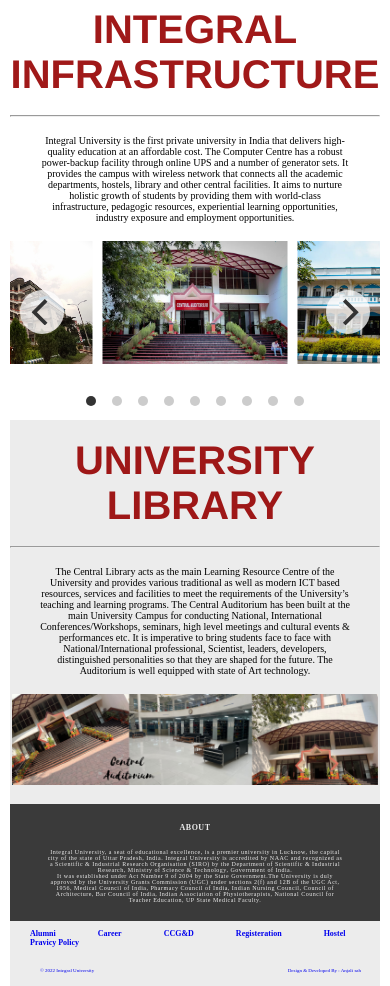
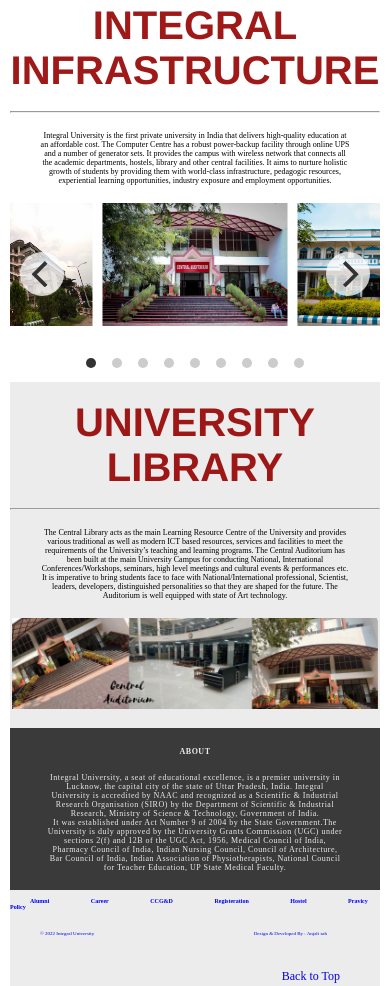
Before and after one commit to DevOpsAnjali/IUL, a plain HTML site: page index.html in a window 390 px wide. Shown: the part 1014-2000 px from the top of the page. Drawn offline with nearby package versions, Linux system fonts and the light colour scheme.

Commit message:
Update styles.css

```diff
--- a/styles.css
+++ b/styles.css
@@ -272,7 +272,7 @@ table{
   }
   p{
     text-align: justify center;
-    font-size: 10px;
+    font-size: 8px;
     padding-right: 30px;
     padding-left: 30px;
  }
@@ -294,11 +294,11 @@ table{
     font-size: 8px;
   }
   .about{
-    font-size: 6px;
+    font-size: 8px;
     padding-top: 0%;
   }
   .cell{
-    font-size: 8px;
+    font-size: 6px;
     padding-top: 2%;
     padding-bottom: 1%;
     padding-left: 0%;
@@ -314,7 +314,7 @@ table{
   .dev{
     text-decoration: none;
     text-align: right;
-    padding-left: 50%;
+    padding-left: 40%;
     padding-right: 0%;
     font-size: 5px;
   }
@@ -334,7 +334,7 @@ table{
     text-align: center;
   }
   .department{
-    font-size: 12px;
+    font-size: 10px;
     color: #533468;
     padding-left: 10%;
   }
```
